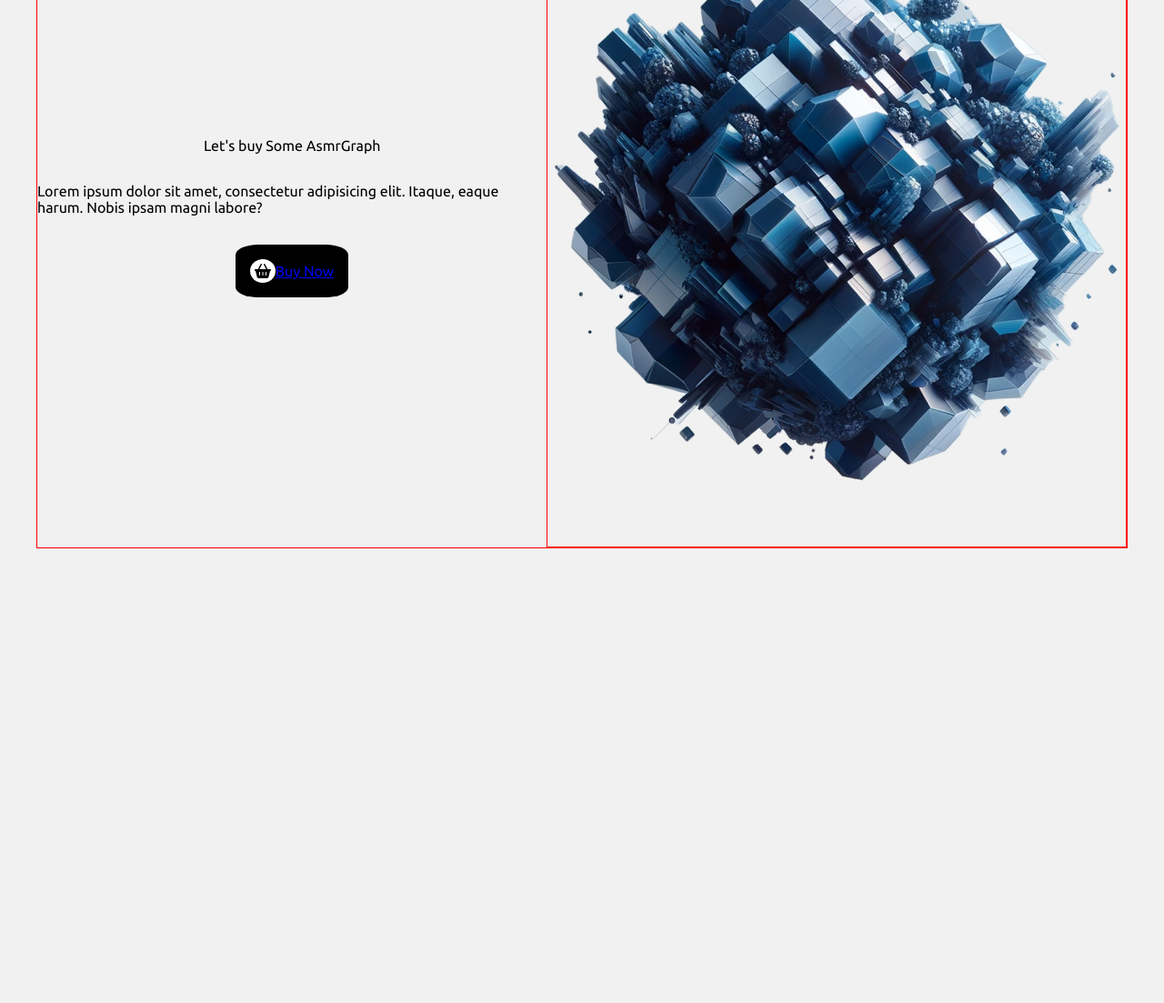
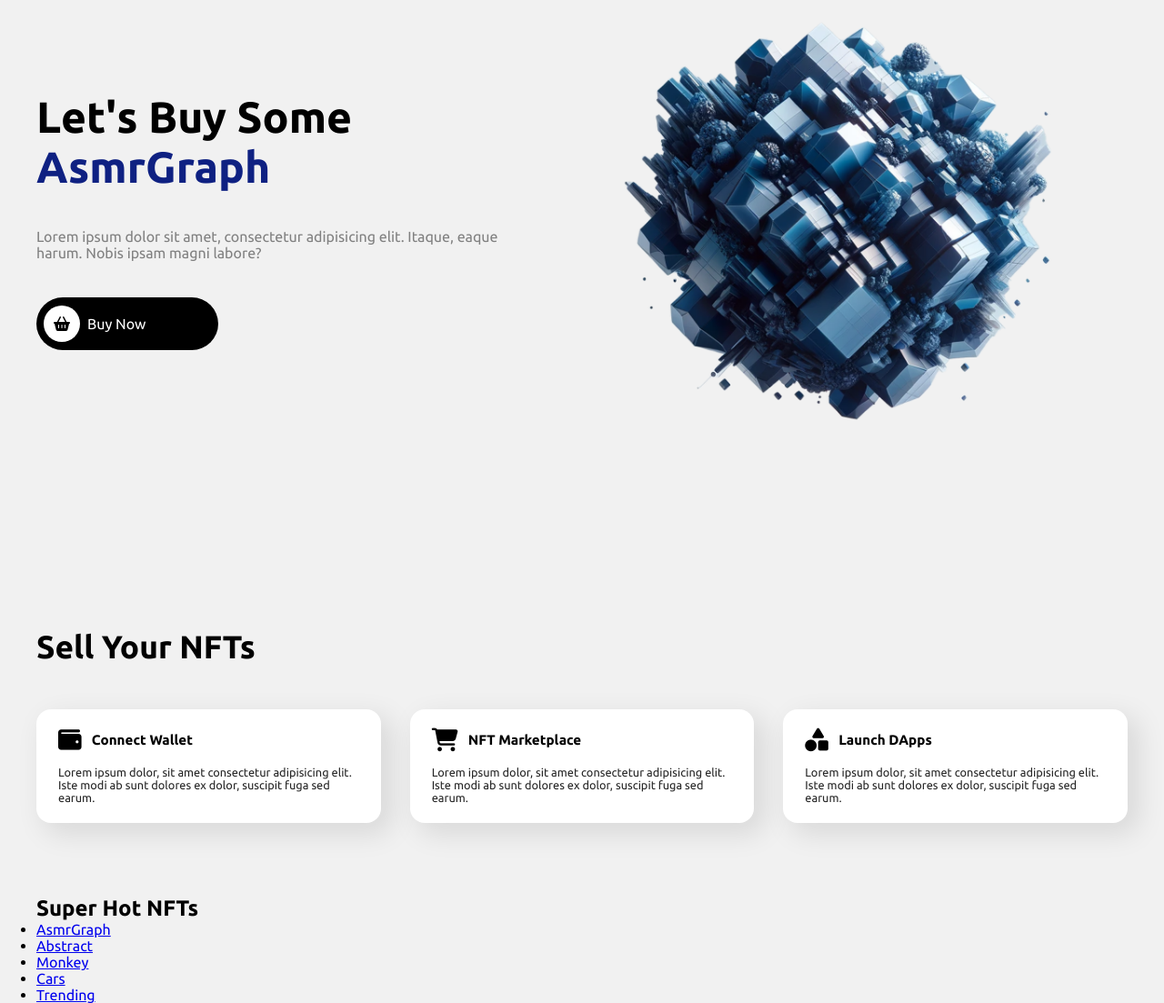
Before and after one commit to pedrolins2006/NFT-Website, a plain HTML site: page index.html in a window 1280 px wide. Shown: the part 205-1308 px from the top of the page at 91% size. Before the commit the page ends 808 px from the top, so only its background shows below. Drawn offline with Linux system fonts and the light colour scheme.

Commit message:
alteração readme e finalização da main__header

```diff
--- a/assets/css/style.css
+++ b/assets/css/style.css
@@ -69,30 +69,49 @@ body {
 }
 
 .main__container {
-  height: 91%;
-  border: 1px solid red;
+  height: 100%;
+  /* border: 1px solid red; */
   display: flex;
+  flex-direction: column;
+}
+
+.main_header__content {
+  display: flex;
+  gap: 2.5rem;
+  flex-direction: column;
+  /* height: 85vh; */
 }
 
 .main__header {
   display: flex;
-  flex-direction: column;
   align-items: center;
   justify-content: center;
-  gap: 2rem;
 }
 
 .link__buy i {
-  padding: 0.3rem;
+  padding: 0.5rem;
   border-radius: 100%;
   background: #fff;
   color: #000;
+  width: 2.5rem;
+  height: 2.5rem;
+  display: flex;
+  align-items: center;
+  justify-content: center;
 }
 
 .link__buy {
-  padding: 1rem;
-  border-radius: 20%;
+  padding: 0.5rem 3rem 0.5rem 0.5rem;
+  border-radius: 30px;
   background: #000;
+  width: 12.5rem;
+  height: 58px;
+  display: flex;
+  align-items: center;
+  justify-content: start;
+  gap: 0.5rem;
+  text-decoration: none;
+  color: #fff;
 }
 
 .img__header {
@@ -100,9 +119,86 @@ body {
   justify-content: center;
   align-items: center;
   width: 72%;
-  border: 1px solid red;
+  /* border: 1px solid red; */
+  height: 92vh;
+}
+
+.main__title {
+  color: #000;
+  font-size: 3rem;
+  font-weight: 800;
+}
+
+.main_header__content > p {
+  color: gray;
+}
+
+.text__asmrgraph {
+  color: #0f2182;
 }
 
 .img__header img {
+  width: 30rem;
+}
+
+.main__content {
+  display: flex;
+  /* border: 1px solid blue; */
+  flex-direction: column;
+  padding-top: 5rem;
+  gap: 5rem;
+}
+
+.sell__content {
+  display: flex;
+  flex-direction: column;
+  gap: 3rem;
+}
+
+.sell__content h2 {
+  font-size: 2.2rem;
+}
+
+.sell__menu {
+  list-style-type: none;
+  display: flex;
+  align-items: center;
+  justify-content: space-between;
+  gap: 2rem;
   width: 100%;
 }
+
+.sell__menu li {
+  padding: 1.3rem 1.5rem;
+  background: #ffffff;
+  border-radius: 1rem;
+  box-shadow: 10px 10px 30px 2px rgb(0 0 0 / 10%);
+}
+
+.sell__menu li:hover {
+  box-shadow: 10px 15px 30px 2px rgb(230, 230, 230, 0.8);
+}
+
+.sell__menu li p {
+  color: #252525;
+}
+
+.item__title {
+  display: flex;
+  gap: 0.7rem;
+  align-items: center;
+}
+
+.item__title i {
+  color: #000;
+  font-size: 1.6rem;
+}
+
+.item__title h3 {
+  font-size: 0.95rem;
+}
+
+.sell__menu li p {
+  padding-top: 1rem;
+  font-size: 0.8rem;
+}
--- a/index.html
+++ b/index.html
@@ -27,8 +27,11 @@
       </nav>
     </header>
     <main class="main__container">
-      <div class="main__header">
-        <p>Let's buy Some <span class="text__asmrGraph"> AsmrGraph </span></p>
+      <section class="main__header">
+        <div class="main_header__content">
+          <h1 class="main__title">
+            Let's Buy Some <span class="text__asmrgraph"> AsmrGraph </span>
+          </h1>
           <p>
             Lorem ipsum dolor sit amet, consectetur adipisicing elit. Itaque,
             eaque harum. Nobis ipsam magni labore?
@@ -40,6 +43,57 @@
         <div class="img__header">
           <img src="assets/img/header.png" alt="imagen header da NFT" />
         </div>
+      </section>
+      <section class="main__content">
+        <div class="sell__content">
+          <h2>Sell Your NFTs</h2>
+          <ul class="sell__menu">
+            <li class="sell__wallet">
+              <div class="item__title">
+                <i class="fa-solid fa-wallet"></i>
+                <h3>Connect Wallet</h3>
+              </div>
+              <p>
+                Lorem ipsum dolor, sit amet consectetur adipisicing elit. Iste
+                modi ab sunt dolores ex dolor, suscipit fuga sed earum.
+              </p>
+            </li>
+            <li class="sell__Marketplace">
+              <div class="item__title">
+                <i class="fa-solid fa-cart-shopping"></i>
+                <h3>NFT Marketplace</h3>
+              </div>
+              <p>
+                Lorem ipsum dolor, sit amet consectetur adipisicing elit. Iste
+                modi ab sunt dolores ex dolor, suscipit fuga sed earum.
+              </p>
+            </li>
+            <li class="sell__launch">
+              <div class="item__title">
+                <i class="fa-solid fa-shapes"></i>
+                <h3>Launch DApps</h3>
+              </div>
+              <p>
+                Lorem ipsum dolor, sit amet consectetur adipisicing elit. Iste
+                modi ab sunt dolores ex dolor, suscipit fuga sed earum.
+              </p>
+            </li>
+          </ul>
+        </div>
+        <div class="main__products">
+          <h2>Super Hot NFTs</h2>
+          <ul class="product__menu">
+            <li class="product__link"><a href="#">AsmrGraph</a></li>
+            <li class="product__link"><a href="#">Abstract</a></li>
+            <li class="product__link"><a href="#">Monkey</a></li>
+            <li class="product__link"><a href="#">Cars</a></li>
+            <li class="product__link"><a href="#">Trending</a></li>
+          </ul>
+          <div class="product__grid">
+            <div class="item"></div>
+          </div>
+        </div>
+      </section>
     </main>
   </body>
 </html>
```
Also changed, not shown: 2 other files. Lines whose indentation alone changed are shown as unchanged.
